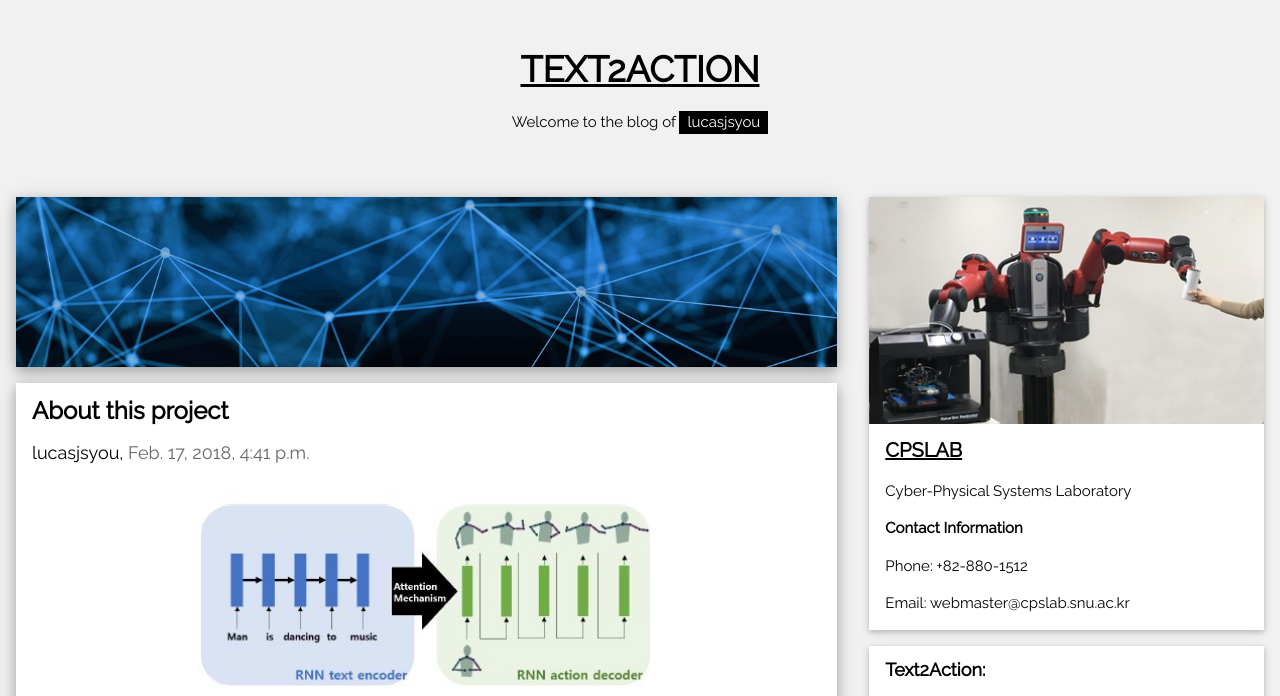
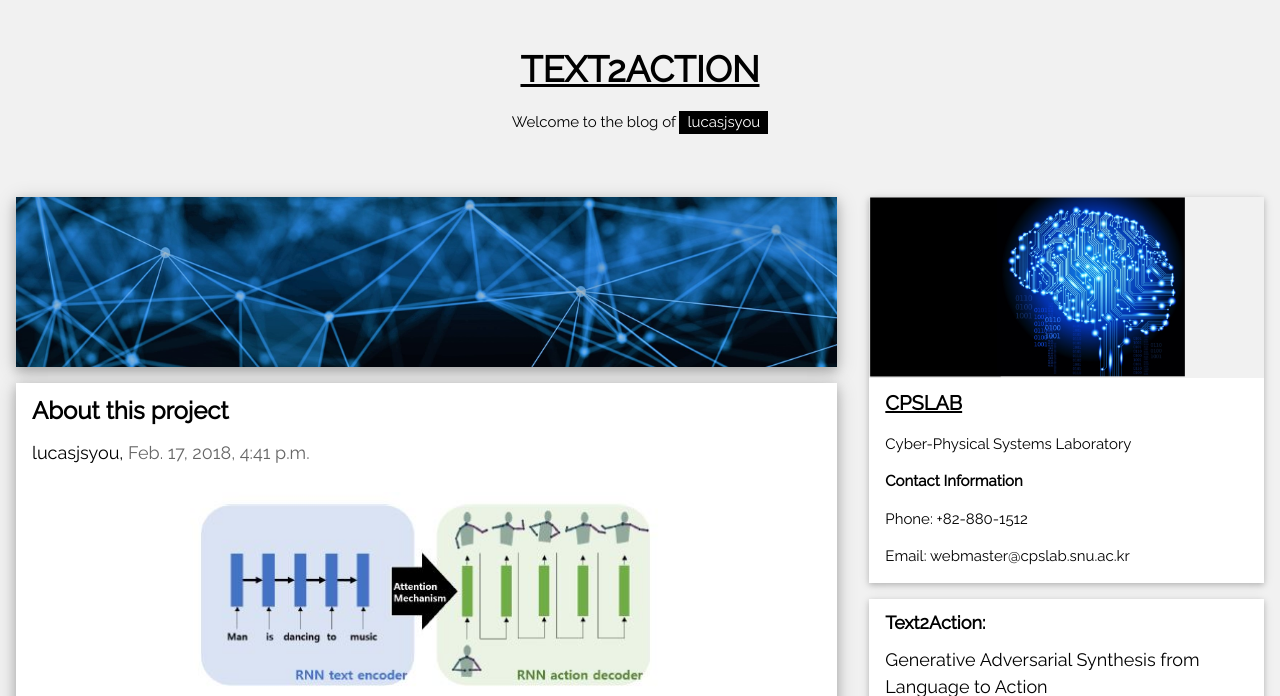
Before and after one commit to impotentlime/text2action, a Django app: page /1/ in a window 1280 px wide. Shown: the top 696 px of the page. Run offline with Django 3.2, Linux system fonts and the light colour scheme; data comes from the database, SQL or seed files in the repository; both versions use the stored data as it was after the commit; some libraries are stand-ins or nearby versions.

Commit message:
Removed tensorflow files for hosting

```diff
--- a/blog/templates/blog/final_base.html
+++ b/blog/templates/blog/final_base.html
@@ -45,7 +45,7 @@ and is wrapped around the whole page content, except for the footer in this exam
 <div class="w3-col l4">
   <!-- About Card -->
   <div class="w3-card w3-margin w3-margin-top">
-  <img src="/media/robot.jpg" style="width:100%">
+  <img src="/media/machine-learning.jpg" style="width:80%">
     <div class="w3-container w3-white">
       <h4><a href="http://cpslab.snu.ac.kr/../"><b>CPSLAB</b></a></h4>
       <p>Cyber-Physical Systems Laboratory</p>
--- a/blog/views.py
+++ b/blog/views.py
@@ -3,8 +3,8 @@ from django.utils import timezone
 from django.http import HttpResponse
 from .models import Post
 import random
-import tensorflow as tf
-import matplotlib.pyplot as plt
+# import tensorflow as tf
+# import matplotlib.pyplot as plt
 from .forms import PostForm
 
 """
@@ -73,6 +73,7 @@ tensorflow and matplotlib codes.
 ############################################################
 """
 
+"""
 def helloworld(request, num1, num2):
     # logs_path = ''
     n1 = int(num1)
@@ -113,6 +114,7 @@ def plot(request):
     plt.show()
 
     return HttpResponse("%s %s" % (W_val, cost_val))
+"""
 
 """
 def test(request, pk):
--- a/text2action/urls.py
+++ b/text2action/urls.py
@@ -15,14 +15,14 @@ Including another URLconf
 """
 from django.conf.urls import url, include
 from django.contrib import admin
-from blog.views import helloworld, plot
+# from blog.views import helloworld, plot
 from django.conf.urls.static import static
 from . import settings
 
 urlpatterns = [
     url(r'^admin/', admin.site.urls),
-    url(r'^(?P<num1>\d+)/(?P<num2>\d+)/$', helloworld),
-    url(r'^plot/$', plot),
+    # url(r'^(?P<num1>\d+)/(?P<num2>\d+)/$', helloworld),
+    # url(r'^plot/$', plot),
     url(r'', include('blog.urls')),
     url(r'^tinymce/', include('tinymce.urls')),
 ]
```
Also changed, not shown: db.sqlite3.
